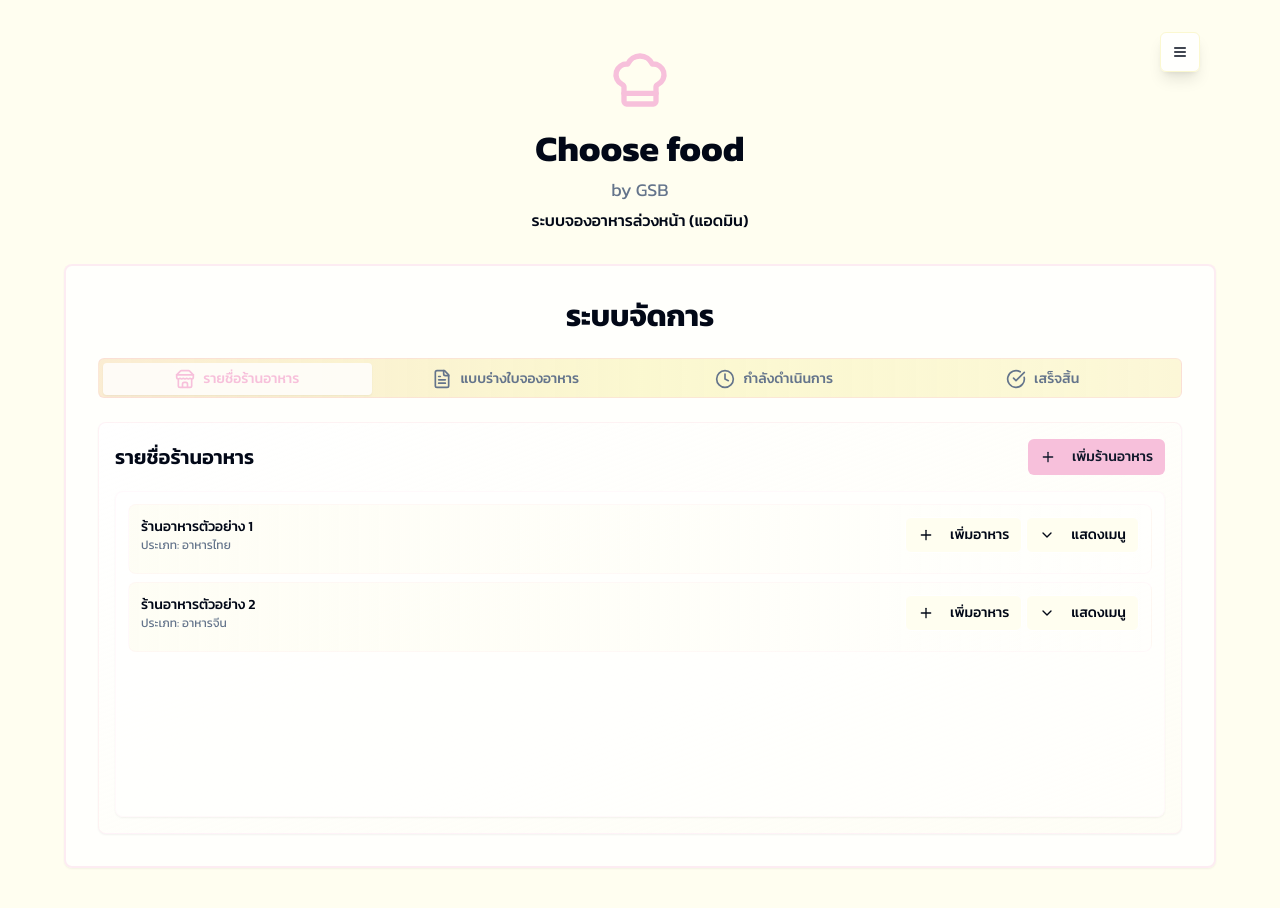
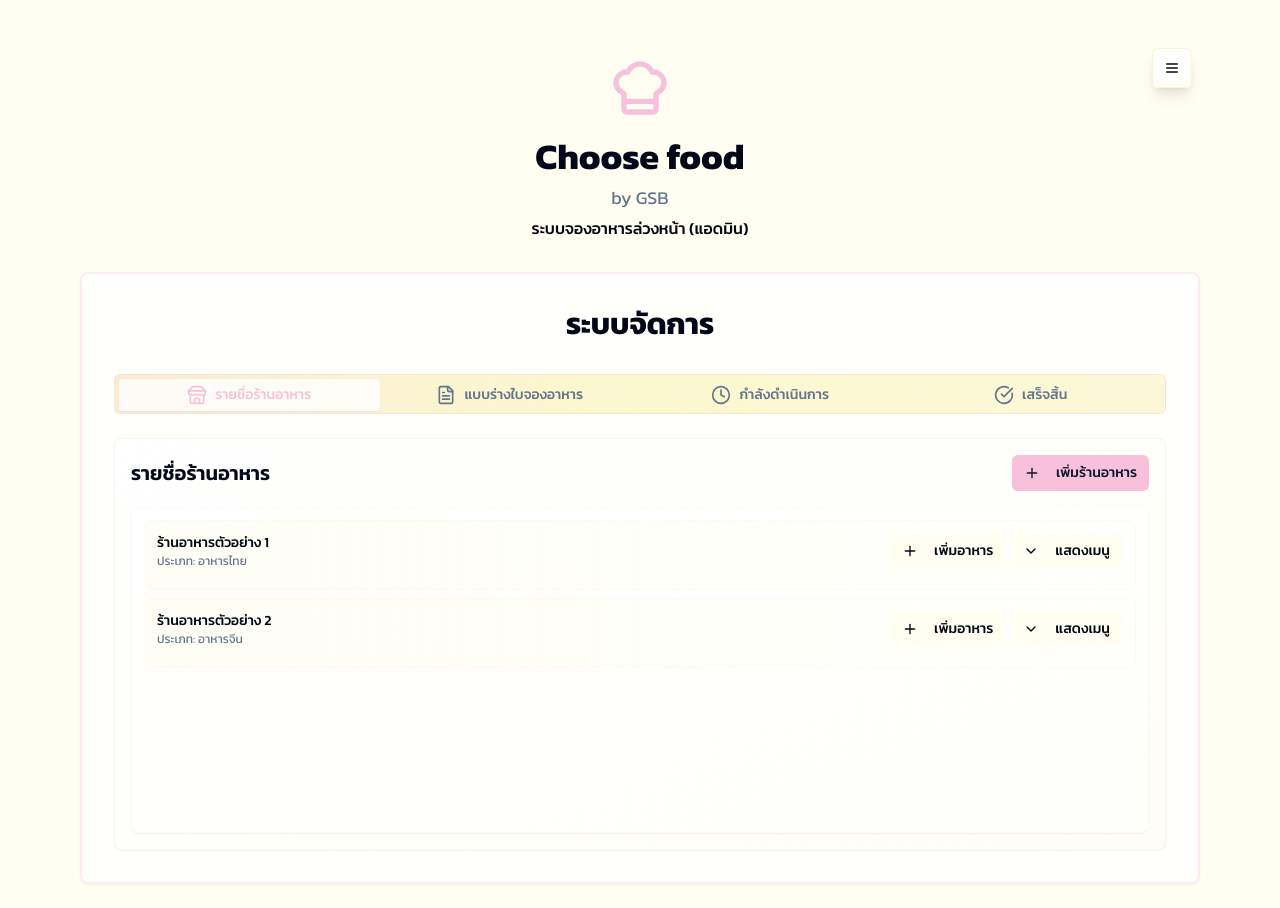
Before and after one commit to orderyourhappymeal2/choose-food-gather, a React (Vite) app: page /admin in a window 1280 px wide. Before the commit the page ends 884 px from the top, so only its background shows below. Built offline with nearby package versions, Linux system fonts and the light colour scheme.

Commit message:
Adjust button spacing

```diff
--- a/src/pages/Admin.tsx
+++ b/src/pages/Admin.tsx
@@ -159,10 +159,10 @@ const Admin = () => {
       default: return ArrowUpDown;
     }
   };
-  return <div className="min-h-screen bg-[var(--gradient-welcome)] p-4">
+  return <div className="min-h-screen bg-[var(--gradient-welcome)] p-6">
       <div className="max-w-6xl mx-auto pt-8 relative">
         {/* Navigation Dropdown */}
-        <div className="absolute top-0 right-0 p-4 z-50">
+        <div className="absolute top-0 right-0 p-6 z-50">
           <NavigationDropdown />
         </div>
 
@@ -177,9 +177,9 @@ const Admin = () => {
         </div>
 
         {/* Main Admin Container */}
-        <Card className="bg-white/80 backdrop-blur-sm border-2 border-brand-pink/30">
-          <CardContent className="p-2 md:p-8">
-            <h2 className="text-3xl font-bold text-center text-foreground mb-6">ระบบจัดการ</h2>
+        <Card className="bg-white/80 backdrop-blur-sm border-2 border-brand-pink/30 mx-4">
+          <CardContent className="p-4 md:p-8">
+            <h2 className="text-3xl font-bold text-center text-foreground mb-8">ระบบจัดการ</h2>
 
             <Tabs defaultValue="restaurants" className="w-full">
               <TabsList className="grid w-full grid-cols-4 bg-gradient-to-r from-brand-pink/20 via-brand-cream/30 to-brand-yellow/20 border border-brand-pink/30">
```
